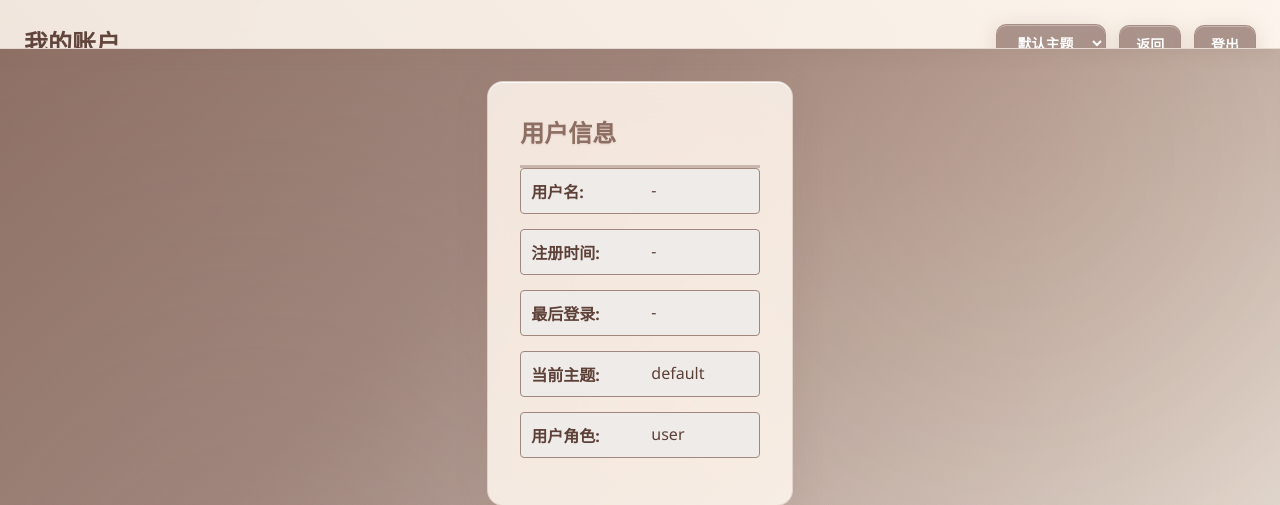
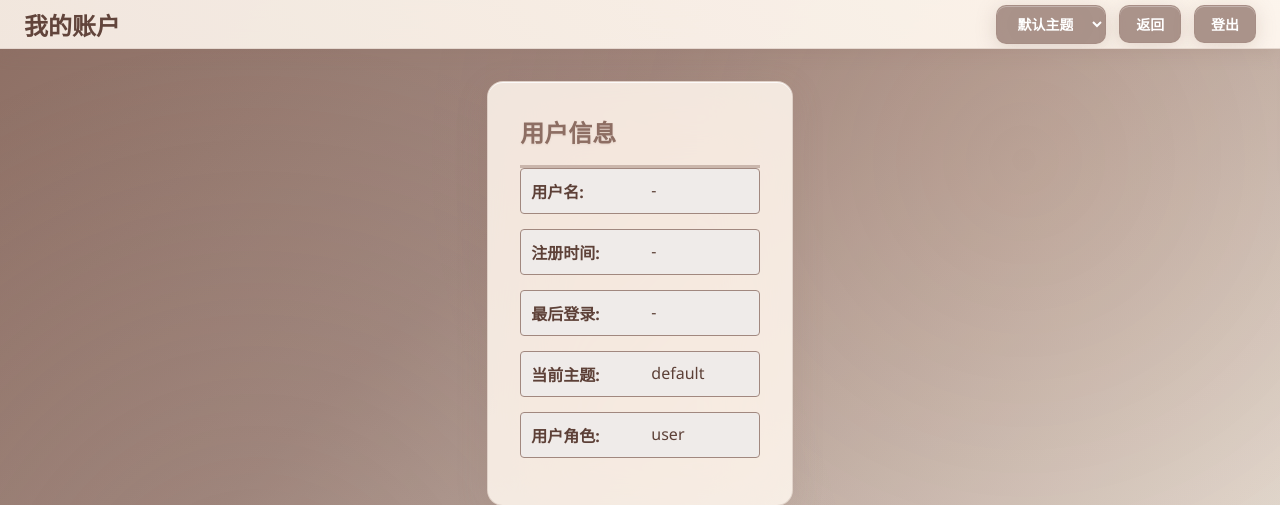
Before and after one commit to novohool/MarkEdit, a FastAPI app: template templates/myaccount.html in a window 1280 px wide. Shown: the top 505 px of the page. Run offline with FastAPI, Linux system fonts and the light colour scheme; the template is opened without the code that fills it, so the values that code supplies are empty; parts of the project's set-up code (start-up, migrations or seed data) failed here and were passed over.

Commit message:
'change'

```diff
--- a/static/common/js/common.js
+++ b/static/common/js/common.js
@@ -299,6 +299,17 @@ async function loadFileTree() {
         `;
         fileTreeElement.appendChild(toolbar);
 
+        // 添加上传EPUB按钮到独立位置
+        const uploadSection = document.createElement('div');
+        uploadSection.className = 'upload-section';
+        uploadSection.innerHTML = `
+            <button id="src-upload-btn" class="btn-secondary" title="上传EPUB文件（自动转换为Markdown）">
+                <i class="btn-icon">📚</i>
+                <span class="btn-text">上传EPUB</span>
+            </button>
+        `;
+        fileTreeElement.appendChild(uploadSection);
+
         // 添加刷新按钮事件
         const refreshBtn = document.getElementById('refresh-btn');
         if (refreshBtn) {
@@ -323,10 +334,6 @@ async function loadFileTree() {
         srcContainer.innerHTML = `
             <div class="area-header">
                 <h3>Src</h3>
-                <button id="src-upload-btn" class="btn-secondary area-upload-btn" title="上传EPUB文件（自动转换为Markdown）">
-                    <i class="btn-icon">📚</i>
-                    <span class="btn-text">上传EPUB</span>
-                </button>
             </div>
         `;
         fileTreeElement.appendChild(srcContainer);
--- a/static/wooden/css/style.css
+++ b/static/wooden/css/style.css
@@ -43,8 +43,13 @@ header {
     padding: 1.5rem;
     border-bottom: 1px solid rgba(141, 110, 99, 0.2);
     box-shadow: 0 2px 20px rgba(141, 110, 99, 0.2);
-    position: relative;
+    position: sticky;
+    top: 0;
+    z-index: 1000;
     overflow: hidden;
+    display: flex;
+    justify-content: space-between;
+    align-items: center;
 }
 
 header::before {
@@ -60,15 +65,14 @@ header::before {
 
 header h1 {
     font-size: 1.5rem;
-    display: inline-block;
+    margin: 0;
+    flex-shrink: 0;
 }
 
 .header-buttons {
-    float: right;
     display: flex;
     gap: 0.8rem;
     align-items: center;
-    height: 100%;
     flex-wrap: wrap;
 }
 
@@ -569,6 +573,29 @@ header h1 {
     transition: all 0.3s cubic-bezier(0.25, 0.46, 0.45, 0.94);
 }
 
+/* 上传区域样式 - Wooden主题 */
+.upload-section {
+    margin-bottom: 1.5rem;
+    display: flex;
+    justify-content: center;
+    padding: 1rem;
+    background: rgba(255, 248, 240, 0.7);
+    backdrop-filter: blur(20px) saturate(150%);
+    -webkit-backdrop-filter: blur(20px) saturate(150%);
+    border-radius: 12px;
+    border: 1px solid rgba(141, 110, 99, 0.2);
+    box-shadow: 0 4px 16px rgba(141, 110, 99, 0.12),
+                inset 0 1px 0 rgba(255, 255, 255, 0.8);
+    transition: all 0.3s cubic-bezier(0.25, 0.46, 0.45, 0.94);
+}
+
+.upload-section:hover {
+    background: rgba(255, 248, 240, 0.9);
+    transform: translateY(-1px);
+    box-shadow: 0 6px 20px rgba(141, 110, 99, 0.18),
+                inset 0 1px 0 rgba(255, 255, 255, 0.9);
+}
+
 .toolbar::before {
     content: '';
     position: absolute;
```
Also changed, not shown: static/default/css/style.css (+31 -4 lines).
